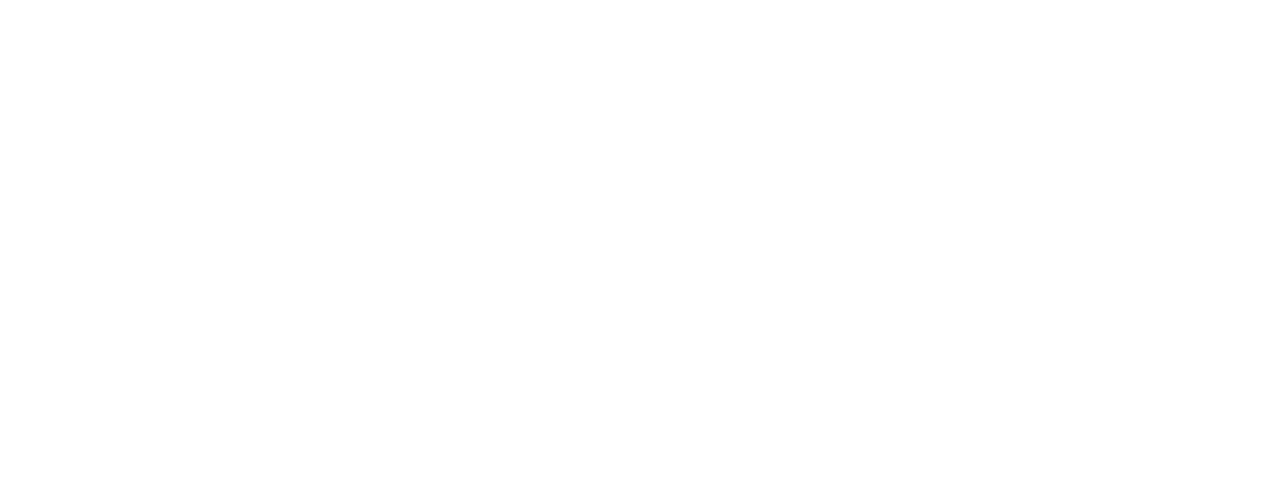
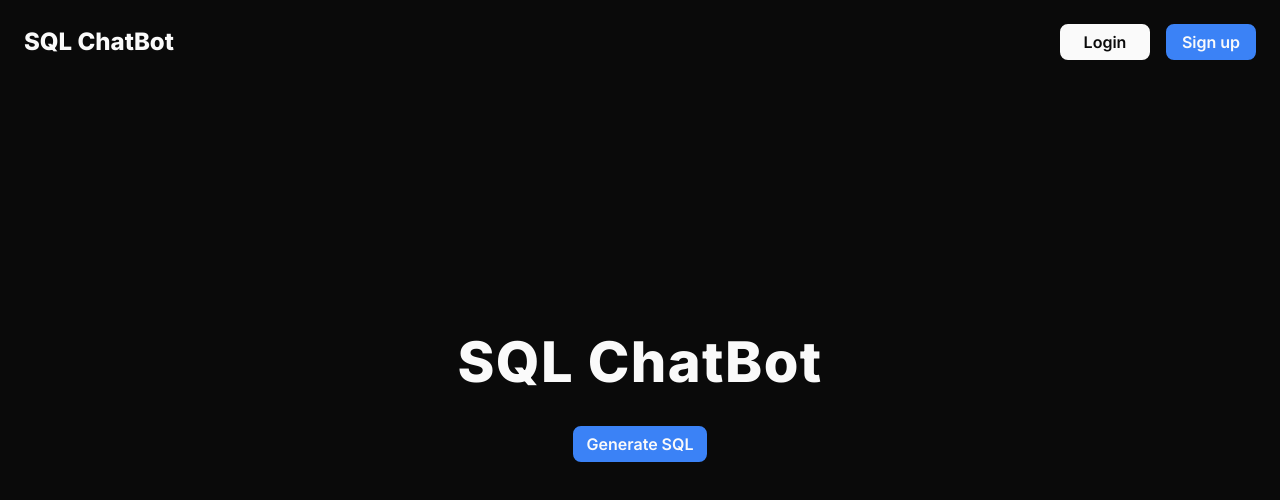
Before and after one commit to sanskar-soni-9/sql-chatbot, a Next.js app in the folder frontend/: page / in a window 1280 px wide. Shown: the top 500 px of the page. Built offline with nearby package versions, Linux system fonts and the light colour scheme.

Commit message:
frontend - added homepage UI

```diff
--- a/frontend/src/app/layout.tsx
+++ b/frontend/src/app/layout.tsx
@@ -1,6 +1,7 @@
 import type { Metadata } from "next";
 import { Inter } from "next/font/google";
 import "./globals.css";
+import Header from "./_components/Header";
 
 const inter = Inter({ subsets: ["latin"] });
 
@@ -16,7 +17,12 @@
 }>) {
   return (
     <html lang="en">
-      <body className={inter.className}>{children}</body>
+      <body
+        className={`${inter.className} flex flex-col h-dvh bg-primary text-light`}
+      >
+        <Header />
+        {children}
+      </body>
     </html>
   );
 }
--- a/frontend/src/app/page.tsx
+++ b/frontend/src/app/page.tsx
@@ -1,7 +1,18 @@
+import PrimaryButton from "@/components/PrimaryButton";
+
 export default function Home() {
   return (
-    <main className="">
-      <div className=""></div>
-    </main>
+    <div className="w-full h-full">
+      <main className="container mx-auto h-full flex flex-col items-center justify-center pb-20 gap-5">
+        <div className="flex flex-col text-4xl font-extrabold tracking-wide md:text-[56px]">
+          SQL ChatBot
+        </div>
+        <div className="flex flex-col items-center space-y-2 md:mt-6 md:flex-row md:space-x-4 md:space-y-0">
+          <PrimaryButton isLink href="/chat">
+            Generate SQL
+          </PrimaryButton>
+        </div>
+      </main>
+    </div>
   );
 }
```
